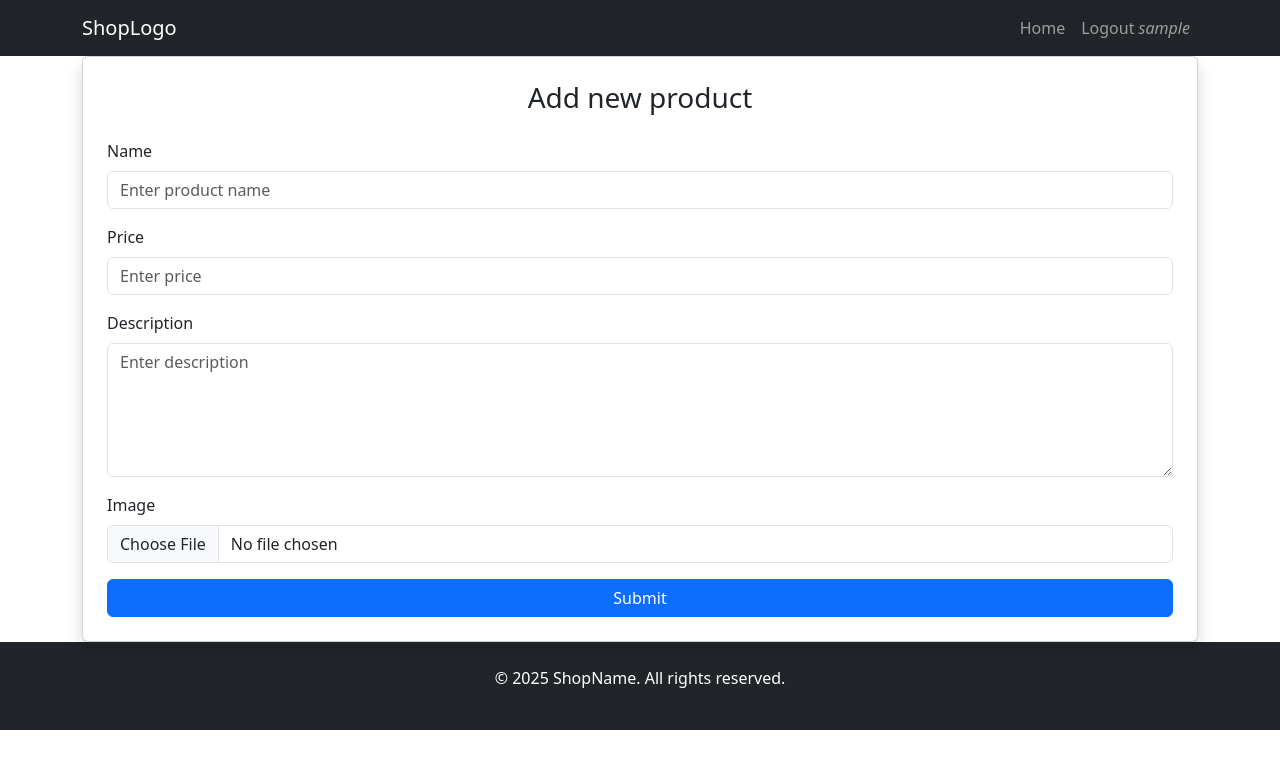
After one commit to davit312/pybuy, a Flask app: page /product/new in a window 1280 px wide. The commit adds this page. Shown: the top 769 px of the page. Run offline with Flask 3, Linux system fonts and the light colour scheme; the visitor is signed in with stand-in values (Sample User, id 1).

Commit message:
base of product

```diff
--- a/flaskr/__init__.py
+++ b/flaskr/__init__.py
@@ -10,12 +10,16 @@ def create_app():
     app.config['SECRET_KEY'] = 'example_shop_secret_key'
     app.config['SQLALCHEMY_DATABASE_URI'] = DB_URI
     app.config['SQLALCHEMY_TRACK_MODIFICATIONS'] = False
+    app.config['MAX_CONTENT_LENGTH'] = 16 * 1000 * 1000  # 16MB limit
+    app.config['UPLOAD_FOLDER'] = 'flaskr/static/uploads'
 
     from .blueprints.shop import shop_bp
     from .blueprints.auth import auth_bp
+    from .blueprints.admin import admin_bp
 
     app.register_blueprint(shop_bp)
     app.register_blueprint(auth_bp)
+    app.register_blueprint(admin_bp)
 
     db.init_app(app)
     from .models import User
--- a/flaskr/blueprints/admin.py
+++ b/flaskr/blueprints/admin.py
@@ -0,0 +1,32 @@
+from flask import Blueprint, render_template, request, flash, redirect, url_for
+from flask_login import login_required, current_user
+
+import os.path
+from time import time
+
+from flaskr.models import User
+from flaskr import db
+
+admin_bp = Blueprint('admin', __name__, url_prefix='/')
+
+@admin_bp.route('/product/new', methods=['GET', 'POST'])
+@login_required
+def new_product():
+    if request.method == 'POST':
+        product_name = request.form.get('name')
+        product_price = request.form.get('price')
+        product_description = request.form.get('description')
+        product_image = request.files.get('image')
+
+        if not product_name or not product_price or not product_description:
+            flash('All fields are required!', 'danger')
+            return redirect(url_for('admin.new_product'))
+
+        if product_image and product_image.filename != '':
+            filename = str(time()).replace('.', '') + os.path.splitext(product_image.filename)[1]
+            product_image.save(os.path.join('flaskr/static/uploads', filename))
+
+        flash('Product created successfully!', 'success')
+        return redirect(url_for('admin.new_product'))
+
+    return render_template('pages/product-form.html', user=current_user)
--- /dev/null
+++ b/flaskr/templates/pages/product-form.html
@@ -0,0 +1,28 @@
+{% extends "base.html" %}
+{% block title %}Add product{% endblock %}
+{% block content %}
+<div class="container d-flex justify-content-center align-items-center">
+  <div class="card p-4 shadow" style="width: 100%; max-width: 100vw;">
+    <h3 class="text-center mb-4">Add new product</h3>
+    <form method="POST" enctype="multipart/form-data">
+      <div class="mb-3">
+        <label for="name" class="form-label">Name</label>
+        <input type="text" class="form-control" id="name" name="name" placeholder="Enter product name" required>
+      </div>
+      <div class="mb-3">
+        <label for="price" class="form-label">Price</label>
+        <input type="number" min="0" class="form-control" id="price" name="price" placeholder="Enter price" required>
+      </div>
+      <div class="mb-3">
+        <label for="description" class="form-label">Description</label>
+        <textarea  class="form-control" id="description" name="description" rows="5" placeholder="Enter description" required></textarea>
+      </div>
+      <div class="mb-3">
+        <label for="image" class="form-label">Image</label>
+        <input type="file" accept="image/*" class="form-control" id="image" name="image">
+      </div>
+      <button type="submit" class="btn btn-primary w-100">Submit</button>
+    </form>
+  </div>
+</div>
+{% endblock %}
```
Also changed, not shown: flaskr/templates/pages/login.html (indentation only), 2 other files.
